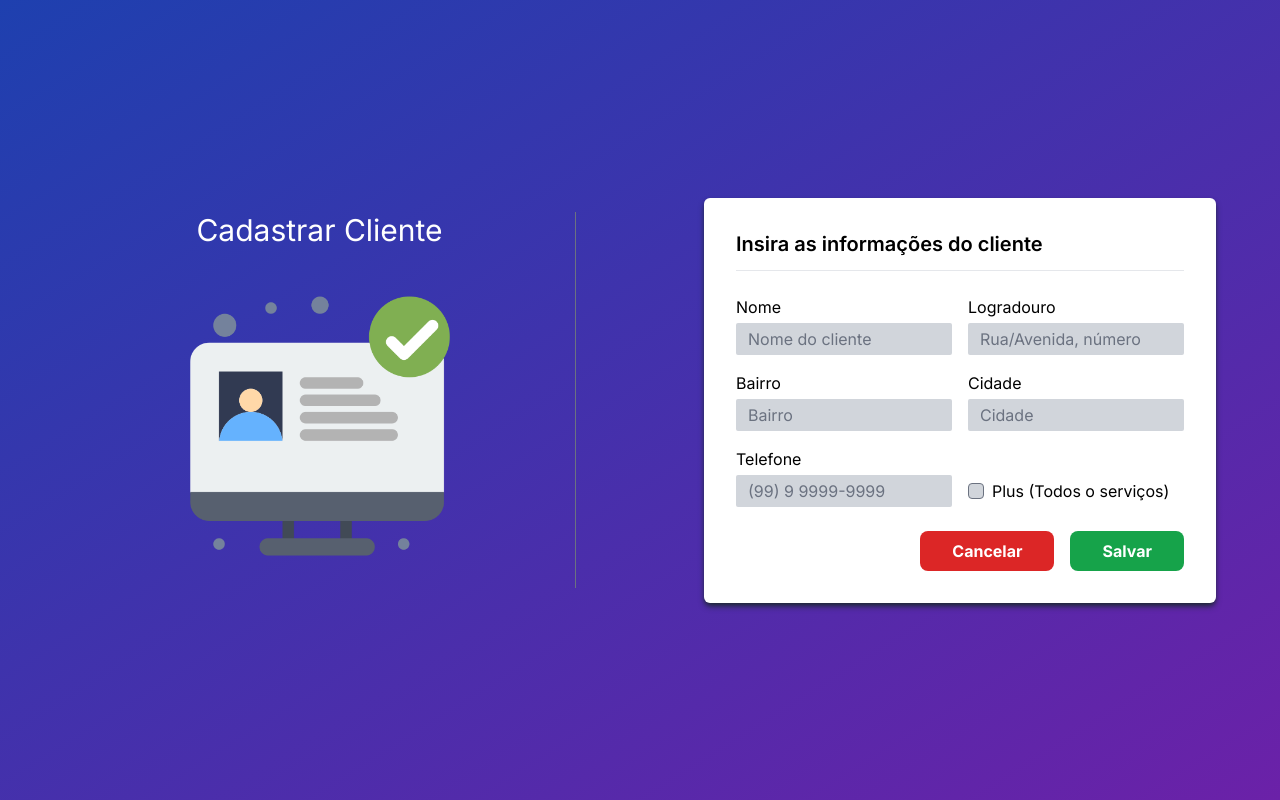
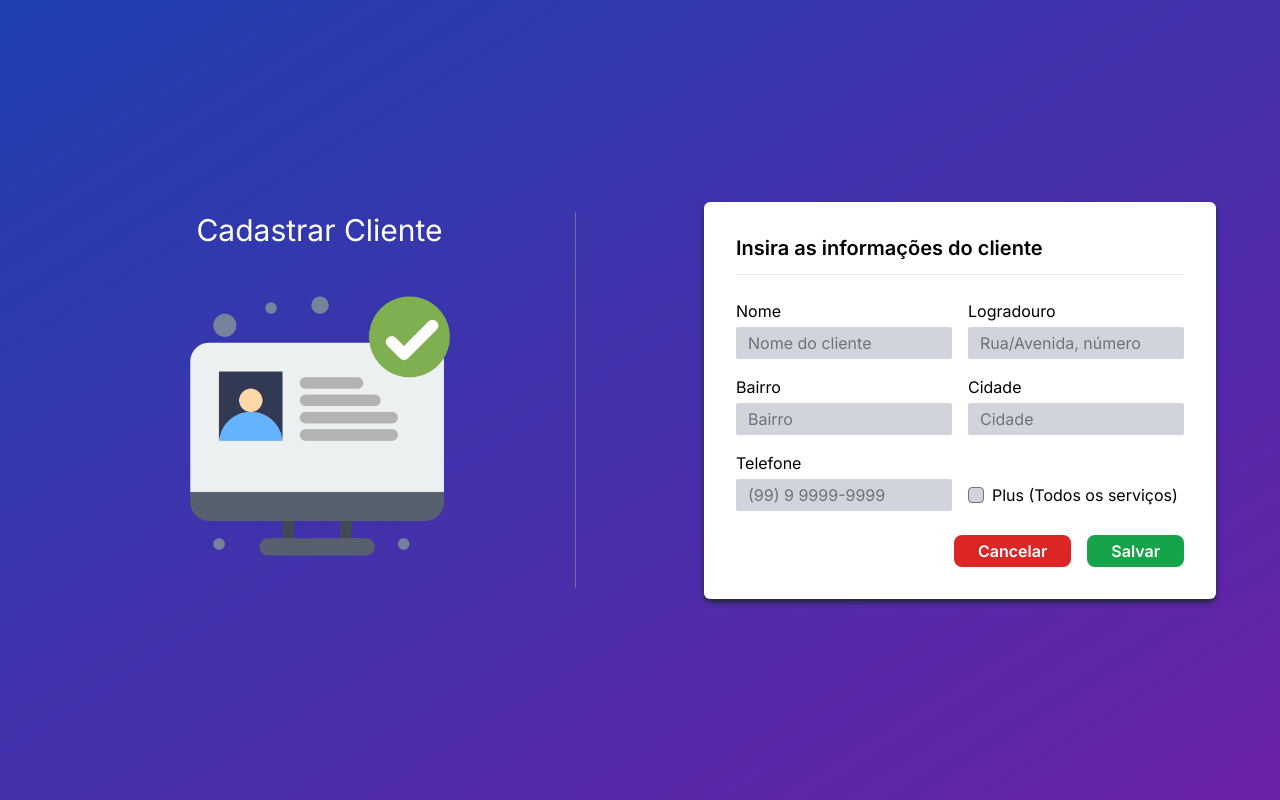
Before and after one commit to AndersonMendes567/projeto-cadastro, a Next.js app: page / in a window 1280 px wide. Both pictures are taken after a click on the button "Novo Cliente". Built offline with nearby package versions, Linux system fonts and the light colour scheme; no server answers; the database is empty.

Commit message:
organiza o código em hooks e utilitários

```diff
--- a/src/app/page.tsx
+++ b/src/app/page.tsx
@@ -3,36 +3,22 @@ import Image from "next/image";
 import Layout from "@/components/Layout";
 import bgRegister from "../assets/register.png"
 import Table from "@/components/Table";
-import { clients } from "../data/clients"
 import Form from "@/components/Form";
-import { useEffect, useState } from "react";
-import Client from "@/core/Client";
-import { ClientRepository } from "@/core/ClientRepository";
-import ClientCollection from "@/backend/db/ClientCollection";
+import { useEffect } from "react";
+import useClients from "@/hooks/useClients";
 
 export default function Home() {
-  const repo: ClientRepository = new ClientCollection();
-
-  const [view, setView] = useState<'list' | 'register'>('list');
-  const [client, setClient] = useState<Client>(Client.empty());
-  const [clients, setClients] = useState<Client[]>([]);
-
-  async function handleSubmit(client: Client) {
-    await repo.save(client);
-    getClients();
-    setView('list');
-  }
-
-  function getClients() {
-    repo.getAll().then(clients => {
-      setClients(clients);
-    })
-  }
-
-  async function deleteClient(client: Client) {
-    await repo.delete(client).then(()=> console.log('Cliente excluido'));
-    getClients();
-  }
+  const {
+    client,
+    clients,
+    getClients,
+    onSubmit,
+    setClient,
+    deleteClient,
+    viewRegister,
+    changeList,
+    changeRegister
+  } = useClients();
 
    // eslint-disable-next-line react-hooks/exhaustive-deps
    useEffect(getClients, [])
@@ -41,13 +27,13 @@ export default function Home() {
     <div className={`
     flex justify-around items-center bg-gradient-to-br from-blue-800 to-purple-800 h-screen
     `}>
-      <Layout title={ view === 'register' ? 'Cadastrar Cliente' : 'Clientes'}>
+      <Layout title={ viewRegister ? ( client?.id ? 'Atualizar Cliente' : 'Cadastrar Cliente') : 'Clientes'}>
         <Image src={bgRegister} alt='' width={300} height={300} />
       </Layout>
-      { view === 'register' ?
-        <Form client={client} setView={setView} handleSubmit={handleSubmit} />
+      { viewRegister ?
+        <Form client={client} changeList={changeList} onSubmit={onSubmit} />
         :
-        <Table clients={clients} setClient={setClient} setView={setView} deleteClient={deleteClient} />
+        <Table clients={clients} setClient={setClient} changeRegister={changeRegister} deleteClient={deleteClient} />
       }
     </div>
   )
--- a/src/backend/firebaseApp.ts
+++ b/src/backend/firebaseApp.ts
@@ -1,12 +1,12 @@
 import { initializeApp } from "firebase/app";
 
 const firebaseConfig = {
-  apiKey: "AIzaSyBMqfWuwNkbRY04LLVg1yxoyuOyXfGCbVU",
-  authDomain: "next-crud-221c7.firebaseapp.com",
-  projectId: "next-crud-221c7",
-  storageBucket: "next-crud-221c7.appspot.com",
-  messagingSenderId: "103542632595",
-  appId: "1:103542632595:web:322cf24e7e174d1d715d66"
+  apiKey: "you_api_key",
+  authDomain: "you_auth_domain",
+  projectId: "you_project_id",
+  storageBucket: "you_storage_bucket",
+  messagingSenderId: "you_messaging_sender_id",
+  appId: "you_api_key"
 };
 
 const firebaseApp = initializeApp(firebaseConfig);
--- a/src/components/Button.tsx
+++ b/src/components/Button.tsx
@@ -11,7 +11,7 @@ export default function Button(props: ButtonProps) {
   return (
     <button
       className={`
-        px-8 py-2 bg-${color}-600 hover:bg-${color}-500 font-bold rounded-lg text-white
+        px-6 py-1 bg-${color}-600 hover:bg-${color}-500 font-semibold rounded-lg text-white shadow-sm
       `}
       type={type}
       onClick={props.action}
--- a/src/components/Form.tsx
+++ b/src/components/Form.tsx
@@ -1,74 +1,25 @@
 import Client from "@/core/Client"
-import { FormEvent, useState } from "react"
+import useForm from "@/hooks/useForm"
 import Button from "./Button"
 import Input from "./Input"
+import maskPhone from "@/utils/maskPhone"
 
 interface FormProps {
   client: Client
-  setView: (view: 'list' | 'register')=> void
-  handleSubmit: (client: Client) => void
-}
-
-interface ClientProps {
-  name: string
-  address: string
-  district: string
-  city: string
-  phone: string
-  isPlus: boolean
-  id: number
+  changeList: ()=> void
+  onSubmit: (client: Client) => void
 }
 
 export default function Form(props: FormProps) {
-  const [client, setClient] = useState<Client>(props.client);
 
-  function handleChange(name: string, value: any) {
-    const newClient = new Client(
-      client.name,
-      client.address,
-      client.district,
-      client.city,
-      client.phone,
-      client.isPlus,
-      client.id
-    );
-
-    newClient.updateProperties({[name]: value});
-    setClient(newClient);
+  function midleSubmit(client: Client) {
+    props.changeList();
+    props.onSubmit(client);
   }
-
-  function onSubmit(event: FormEvent) {
-    event.preventDefault();
-    props.handleSubmit(
-      new Client(
-        client.name,
-        client.address,
-        client.district,
-        client.city,
-        client.phone,
-        client.isPlus,
-        client.id
-      )
-    )
-  }
-
-  function maskPhone(value: string) {
-    var r = value.replace(/\D/g, "");
-    r = r.replace(/^0/, "");
-    if (r.length > 10) {
-      r = r.replace(/^(\d\d)(\d{5})(\d{4}).*/, "($1) $2-$3");
-    } else if (r.length > 5) {
-      r = r.replace(/^(\d\d)(\d{4})(\d{0,4}).*/, "($1) $2-$3");
-    } else if (r.length > 2) {
-      r = r.replace(/^(\d\d)(\d{0,5})/, "($1) $2");
-    } else {
-      r = r.replace(/^(\d*)/, "($1");
-    }
-    return r;
-  }
+  const { client, handleChange, handleSubmit } = useForm(props.client, midleSubmit);
 
   return (
-    <form onSubmit={onSubmit} className="bg-white text-black p-8 rounded-md w-2/5 shadow-gray-800 shadow-md">
+    <form onSubmit={handleSubmit} className="bg-white text-black p-8 rounded-md w-2/5 shadow-gray-800 shadow-md">
       <h2 className="text-xl font-semibold mb-3">Insira as informações do cliente</h2>
       <hr />
       <div className="grid grid-cols-2 gap-4 my-6">
@@ -104,12 +55,12 @@ export default function Form(props: FormProps) {
                 handleChange('isPlus', e.target.value !== 'on')
               }}
             />
-            Plus (Todos o serviços)
+            Plus (Todos os serviços)
           </label>
         </div>
       </div>
       <div className="flex justify-end gap-4">
-        <Button color="red" action={()=> props.setView("list")} >
+        <Button color="red" action={()=> props.changeList()} >
           Cancelar
         </Button>
         <Button
--- a/src/components/Table.tsx
+++ b/src/components/Table.tsx
@@ -5,7 +5,7 @@ import { DeleteIcon, EditIcon } from "./Icons"
 interface TableProps {
   clients: Client[]
   setClient: (client: Client)=> void
-  setView: (view: 'list' | 'register')=> void
+  changeRegister: ()=> void
   deleteClient: (client: Client)=> void
 }
 
@@ -13,7 +13,7 @@ export default function Table(props: TableProps) {
 
   function newClient() {
     props.setClient(Client.empty())
-    props.setView('register');
+    props.changeRegister();
   }
 
   if (!props.clients.length) {
@@ -56,7 +56,7 @@ export default function Table(props: TableProps) {
             <button className="text-blue-600 p-1"
               onClick={()=> {
                 props.setClient(client);
-                props.setView('register');
+                props.changeRegister();
               }}
             >
               <EditIcon />
@@ -64,7 +64,6 @@ export default function Table(props: TableProps) {
             <button className="text-red-600 p-1"
               onClick={()=> {
                 props.deleteClient(client);
-                props.setView('list')
               }}
             >
               <DeleteIcon />
--- /dev/null
+++ b/src/hooks/useClients.ts
@@ -0,0 +1,44 @@
+import ClientCollection from "@/backend/db/ClientCollection";
+import Client from "@/core/Client";
+import { ClientRepository } from "@/core/ClientRepository";
+import { useState } from "react";
+import useViews from "./useViews";
+
+export default function useClients() {
+  const repo: ClientRepository = new ClientCollection();
+
+  const [view, setView] = useState<'list' | 'register'>('list');
+  const [client, setClient] = useState<Client>(Client.empty());
+  const [clients, setClients] = useState<Client[]>([]);
+
+  const { viewRegister, changeList, changeRegister } = useViews();
+
+  async function onSubmit(client: Client) {
+    await repo.save(client);
+    getClients();
+  }
+
+  function getClients() {
+    repo.getAll().then(clients => {
+      setClients(clients);
+    })
+  }
+
+  async function deleteClient(client: Client) {
+    await repo.delete(client).then(()=> console.log('Cliente excluido'));
+    getClients();
+  }
+
+  return {
+    client,
+    setClient,
+    clients,
+    setView,
+    onSubmit,
+    getClients,
+    deleteClient,
+    viewRegister,
+    changeList,
+    changeRegister
+  }
+}
--- /dev/null
+++ b/src/hooks/useForm.ts
@@ -0,0 +1,42 @@
+import Client from "@/core/Client";
+import { FormEvent, useState } from "react";
+
+export default function useForm(initialClient: Client, onSubmit: (client: Client)=> void) {
+  const [client, setClient] = useState<Client>(initialClient);
+
+  function handleChange(name: string, value: any) {
+    const newClient = new Client(
+      client.name,
+      client.address,
+      client.district,
+      client.city,
+      client.phone,
+      client.isPlus,
+      client.id
+    );
+
+    newClient.updateProperties({[name]: value});
+    setClient(newClient);
+  }
+
+  function handleSubmit(event: FormEvent) {
+    event.preventDefault();
+    onSubmit(
+      new Client(
+        client.name,
+        client.address,
+        client.district,
+        client.city,
+        client.phone,
+        client.isPlus,
+        client.id
+      )
+    );
+  }
+
+  return {
+    client,
+    handleChange,
+    handleSubmit
+  }
+}
--- /dev/null
+++ b/src/hooks/useViews.ts
@@ -0,0 +1,16 @@
+import { useState } from "react";
+
+export default function useViews() {
+  const [view, setView] = useState<'list' | 'register'>('list');
+
+  const changeList = ()=> setView('list');
+
+  const changeRegister = ()=> setView('register');
+
+  return {
+    viewList: view === 'list',
+    viewRegister: view === 'register',
+    changeList,
+    changeRegister
+  }
+}
--- /dev/null
+++ b/src/utils/maskPhone.ts
@@ -0,0 +1,14 @@
+export default function maskPhone(value: string) {
+  var r = value.replace(/\D/g, "");
+  r = r.replace(/^0/, "");
+  if (r.length > 10) {
+    r = r.replace(/^(\d\d)(\d{5})(\d{4}).*/, "($1) $2-$3");
+  } else if (r.length > 5) {
+    r = r.replace(/^(\d\d)(\d{4})(\d{0,4}).*/, "($1) $2-$3");
+  } else if (r.length > 2) {
+    r = r.replace(/^(\d\d)(\d{0,5})/, "($1) $2");
+  } else {
+    r = r.replace(/^(\d*)/, "($1");
+  }
+  return r;
+}
```
